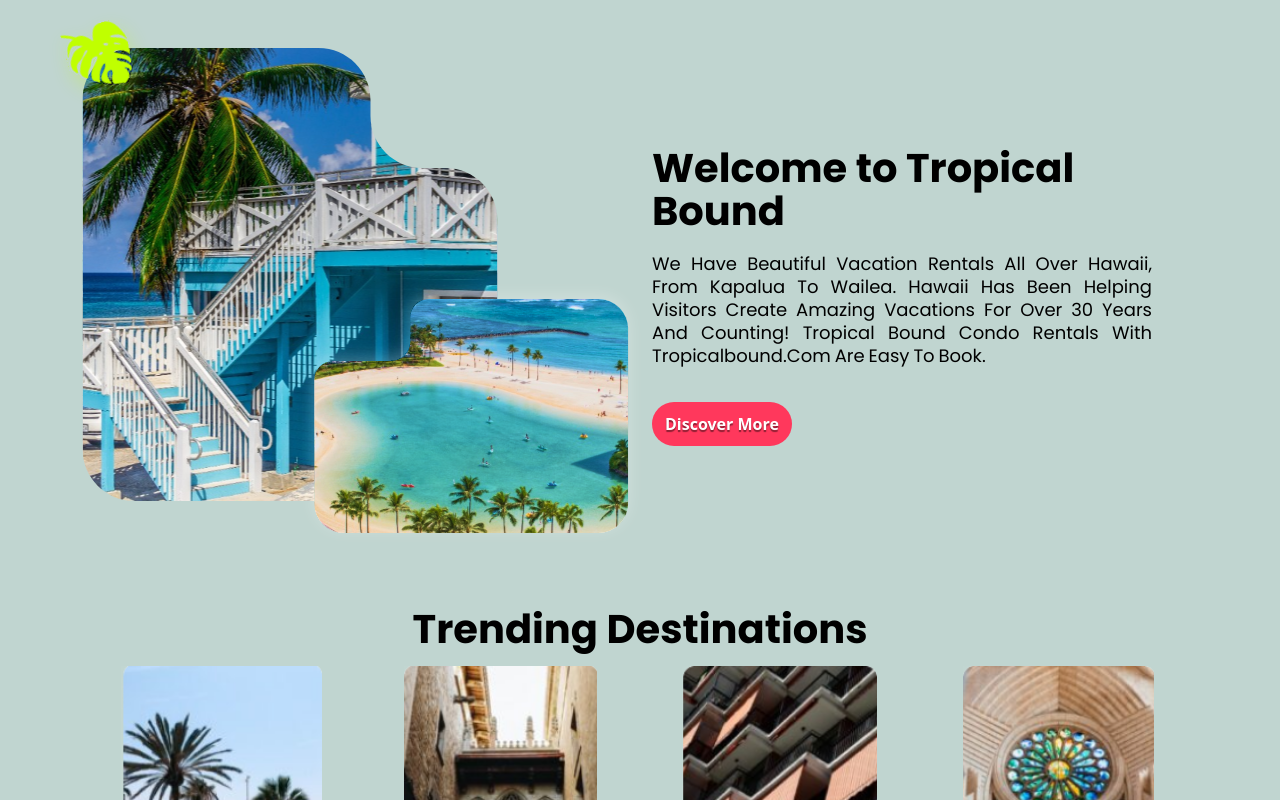
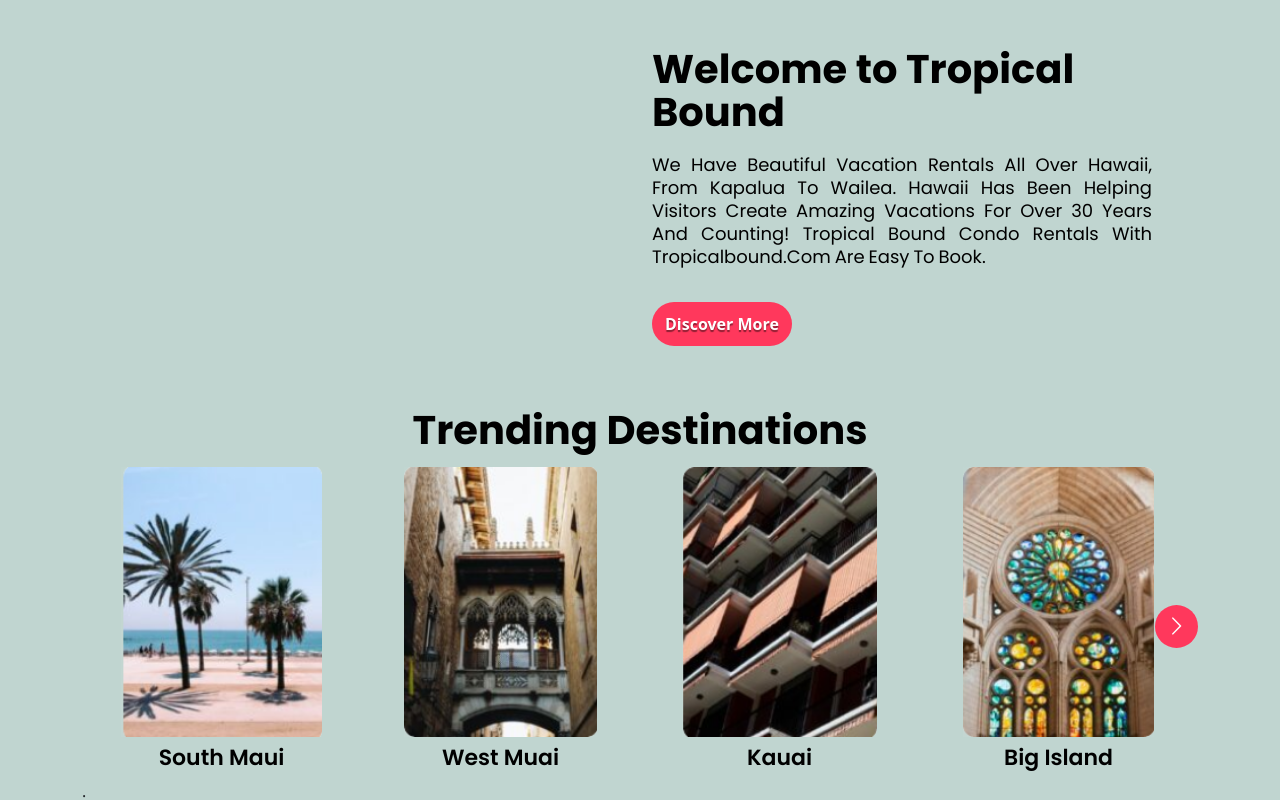
Before and after one commit to hamzaMansoor1236/tropical-bound, a React (Vite) app: page / in a window 1280 px wide. Shown: the top 800 px of the page. Built offline with nearby package versions, Linux system fonts and the light colour scheme.

Commit message:
changes to third section folder

```diff
--- a/src/Components/ThirdSection/ThirdSection.jsx
+++ b/src/Components/ThirdSection/ThirdSection.jsx
@@ -11,8 +11,6 @@ export const ThirdComponent = (props) => {
 
             <div className='row d-flex flex-column-reverse flex-sm-row '  >
                 <div className='col-12 col-sm-6 position-relative mt-4 mt-sm-5 '  >
-                    <img className='img-fluid style-beach-image'  src={beachImage}></img>
-                    <img className='img-fluid leaf-img-adjustment'  src={leafImage}></img>
                 </div>
 
                 <div  className='col-12 col-sm-6 d-flex flex-column justify-content-center align-items-start pt-5 negative-margin' >
```
